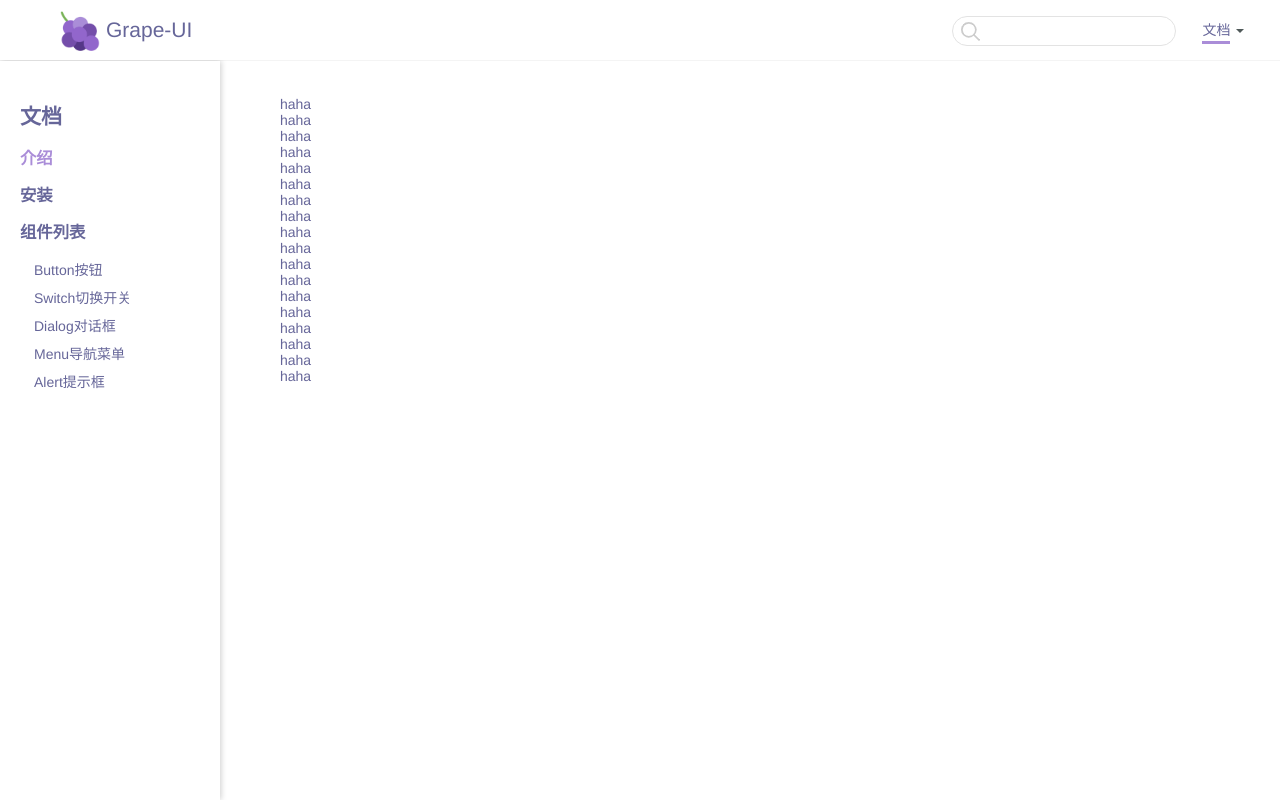
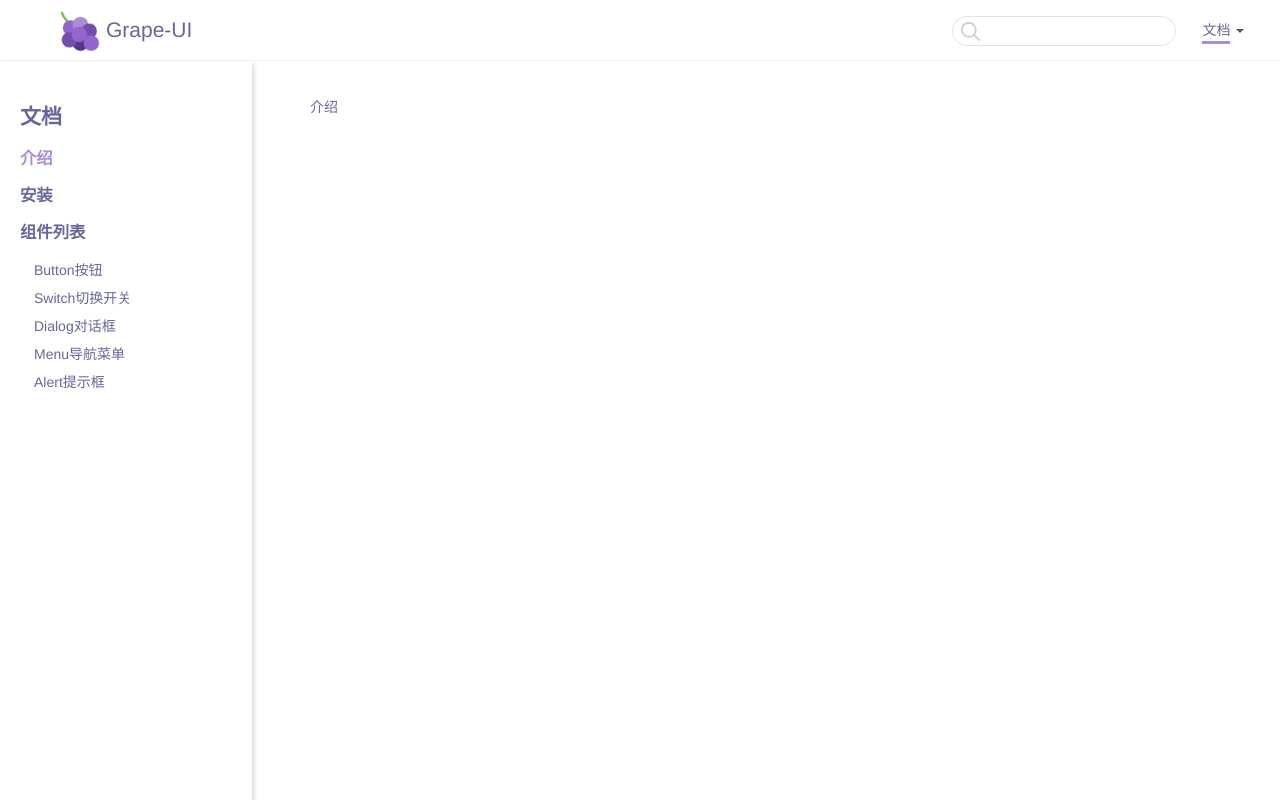
Before and after one commit to tuotuo-cloud/Grape-UI-for-Vue3.0, a Vue app: page /document/guide in a window 1280 px wide. Built offline with nearby package versions, Linux system fonts and the light colour scheme.

Commit message:
完善文档页面布局，完善menu隐藏逻辑

```diff
--- a/src/App.vue
+++ b/src/App.vue
@@ -8,9 +8,8 @@ import { router } from './router';
 export default {
   name: 'App',
   setup(){
-    // console.log('App重新挂载！！！！！！！！')
     const deviceWidth = document.documentElement.clientWidth
-    const asideVisible = ref(deviceWidth > 900)
+    const asideVisible = ref(deviceWidth < 900)
     provide('asideVisible', asideVisible)
     router.afterEach(()=>{
       if(deviceWidth<=900){
--- a/src/components/DialogDoc.vue
+++ b/src/components/DialogDoc.vue
@@ -1,5 +1,5 @@
 <template>
-<div>Dialog</div>
+  <div>Dialog</div>
   <Button type="primary" @click="showDialog">Open Dialog</Button>
   <Dialog v-model:visible="visible" :title="'基础对话框'">
     <template v-slot:content>内容</template>
--- a/src/components/DocInfo.vue
+++ b/src/components/DocInfo.vue
@@ -1,22 +1,5 @@
 <template>
-  <div>haha</div>
-  <div>haha</div>
-  <div>haha</div>
-  <div>haha</div>
-  <div>haha</div>
-  <div>haha</div>
-  <div>haha</div>
-  <div>haha</div>
-  <div>haha</div>
-  <div>haha</div>
-  <div>haha</div>
-  <div>haha</div>
-  <div>haha</div>
-  <div>haha</div>
-  <div>haha</div>
-  <div>haha</div>
-  <div>haha</div>
-  <div>haha</div>
+  <div>介绍</div>
 </template>
 
 <script lang="ts">
--- a/src/components/Header/Header.vue
+++ b/src/components/Header/Header.vue
@@ -1,5 +1,4 @@
 <template>
-  <div class="docs">
   <div id="mobile-bar">
     <a class="menu-button" @click="toggleAside"/>
     <a class="logo" href="/"/>
@@ -11,7 +10,6 @@
     </a>
     <Header-nav/>
   </header>
-  </div>
 </template>
 
 <script lang="ts">
@@ -36,21 +34,17 @@ export default {
 
 <style lang='scss'>
 @import "../../index.scss";
-.docs{
-  padding-top: 61px;
-}
 @media screen and (max-width: 900px ) {
   #mobile-bar {display: block}
   #header {display: none}
-  .docs {padding-top: 0;}
 }
-.docs #mobile-bar{
+#mobile-bar{
   position: fixed;
   top: 0;
   left: 0;
   width: 100%;
   height: 40px;
-  background-color: transparent;
+  background-color: #ffffff;
   box-shadow: none;
   z-index: 20;
   >.menu-button{
@@ -73,7 +67,7 @@ export default {
     background-size: 30px;
   }
 }
-.docs #header{
+#header{
   position: fixed;
   width: 100%;
   top: 0;
--- a/src/components/InstallDoc.vue
+++ b/src/components/InstallDoc.vue
@@ -1,5 +1,5 @@
 <template>
-Install
+  <div>Install</div>
 </template>
 
 <script lang="ts">
--- a/src/views/Doc.vue
+++ b/src/views/Doc.vue
@@ -1,7 +1,7 @@
 <template>
   <Header />
-  <main id="main" class="fix-sidebar">
-    <aside class="sidebar" v-if="asideVisible">
+  <main id="main">
+    <aside class="sidebar" :class="{'open': asideVisible}">
       <div class="sidebar-inner">
         <h2>文档</h2>
         <ul class="menu-root">
@@ -21,7 +21,7 @@
         </ul>
       </div>
     </aside>
-    <main class="content guide" :class="{'with-sidebar': asideVisible}">
+    <main id="page" :class="{'with-sidebar': asideVisible}">
       <router-view></router-view>
     </main>
   </main>
@@ -42,11 +42,6 @@ export default {
     router.afterEach(()=>{
       current.value = route.path.split('/')[2]
     })
-    console.log('Doc!!!!!!!!!!!!!!!!!')
-    // const current = ref(menu[0]['title'])
-    // const toggle = (e)=>{
-    //   now.value = e.target.innerHTML
-    // }
     const asideVisible = inject<Ref<boolean>>('asideVisible');
     return {asideVisible, menu, current};
   }
@@ -54,45 +49,54 @@ export default {
 </script>
 
 <style lang="scss" scoped>
-#main.fix-sidebar .sidebar {
+.sidebar {
+  box-sizing: border-box;
   position: fixed;
   z-index: 10;
   top: 61px;
   left: 0;
   bottom: 0;
+  width: 18em;
   overflow-x: hidden;
   overflow-y: auto;
+  box-shadow: 1px 3px 6px rgba(0, 0, 0, 0.2);
+  background-color: rgba(255,255,255,0.95);
 }
 
-@media screen and (max-width: 900px) {
-  .sidebar.open{
-    transform: translate(0,0);
+#page{
+  padding: 35px 0 35px 50px;
+  max-width: 700px;
+  margin: 0 auto;
+}
+
+@media (min-width: 900px){
+  #page {
+    margin-left: 260px;
+  }
+  #main {
+    padding-top: 61px;
   }
 }
-@media screen and (max-width: 900px) {
-  #main{
-    padding: 2em 1.4em 0;
+@media (max-width: 900px){
+  #main {
+    padding-top: 40px;
   }
   .sidebar {
-    background-color: #f9f9f9;
-    height: 100%;
-    top: 0;
-    left: 0;
-    box-shadow: 0 0 10px rgba(0, 0, 0, 0.2);
-    transition: all .4s cubic-bezier(0.4, 0, 0, 1);
+    top: 40px;
+    transform: translate(-18em, 0);
+    transition: all 0.4s cubic-bezier(0.4, 0, 0, 1);
   }
-}
-@media screen and (max-width: 1300px){
-  .content.with-sidebar{
-    margin-left: 230px;
+  .sidebar.open{
+    transform: translate(0, 0);
+  }
+  #page.with-sidebar{
+    margin-left: 260px;
   }
 }
 
-.sidebar {
-  box-shadow: 1px 0 6px rgba(0, 0, 0, 0.2);
-}
 .sidebar > .sidebar-inner {
-  width: 200px;
+  box-sizing: border-box;
+  width: 100%;
   padding: 35px 0 60px 20px;
 }
 .sidebar h2 {
@@ -110,16 +114,7 @@ export default {
 .sidebar .menu-root {
   padding-left: 0;
 }
-
 .active {
   color: #aa8dd8;
-
-}
-
-.content{
-  position: relative;
-  padding: 35px 0 35px 50px;
-  max-width: 700px;
-  margin: 0 auto;
 }
 </style>
```
Lines whose indentation alone changed are shown as unchanged.
